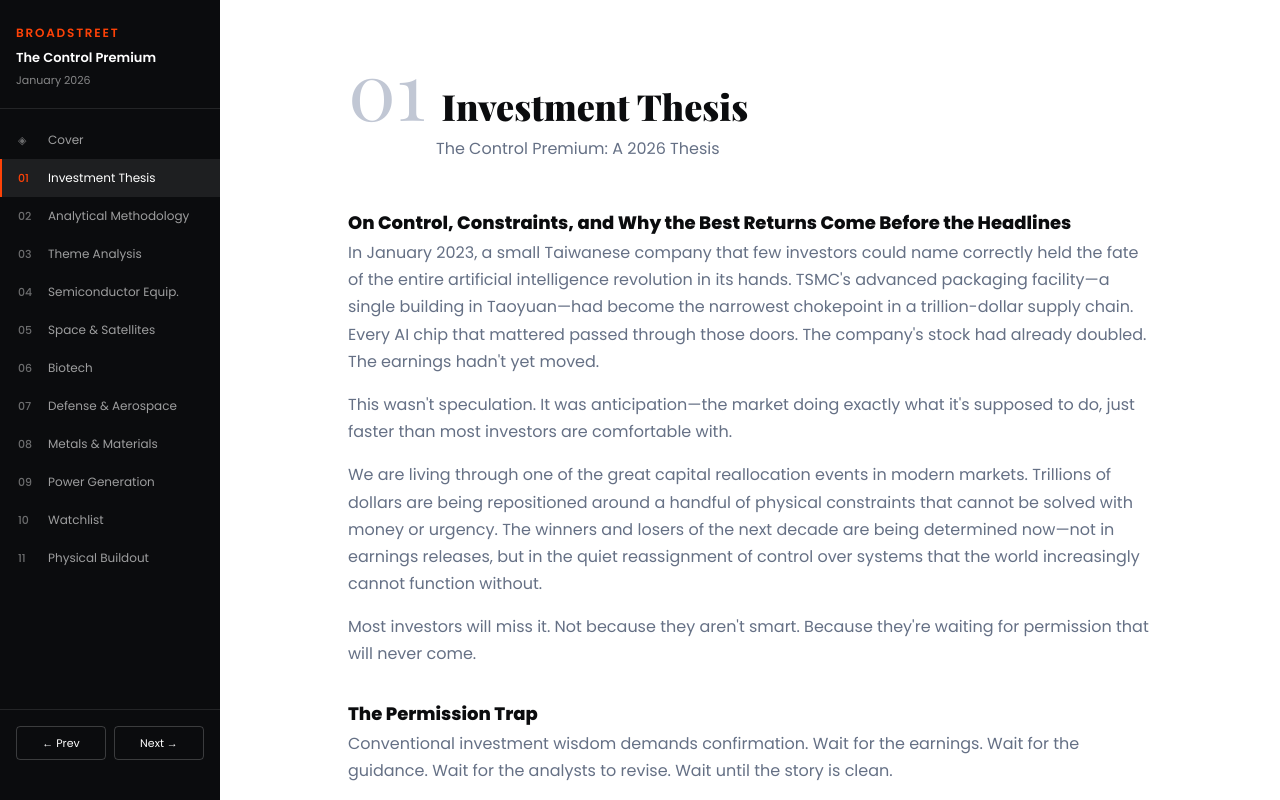
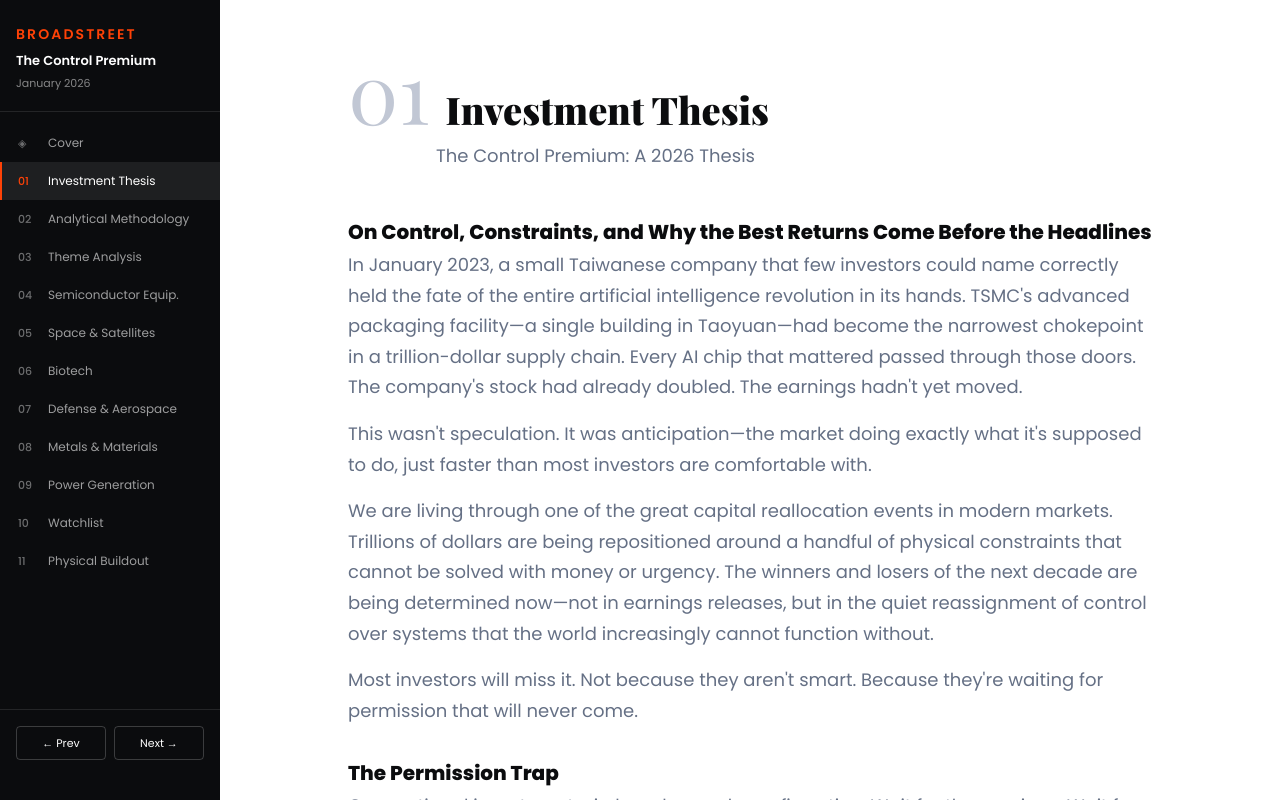
Before and after one commit to jessica-learns/2026_Investment_Outlook, a Next.js app: page / in a window 1280 px wide. Both pictures are taken after a click on the button "Next →". Shown: the top 800 px of the page. Built offline with nearby package versions, Linux system fonts and the light colour scheme.

Commit message:
Update styles and font sizes in AIMarketThemesReportV8
font size increase again 2 more pts

```diff
--- a/components/AIMarketThemesReportV8.jsx
+++ b/components/AIMarketThemesReportV8.jsx
@@ -52,16 +52,16 @@ export default function AIMarketThemesReportV8() {
   const trendLineData = [{ x: -30, y: -15 }, { x: 140, y: 70 }];
 
   const s = {
-    coverTitle: { color: p.strong, fontFamily: "'Playfair Display', serif", fontSize: '64px', fontWeight: 900, lineHeight: 1.1, marginBottom: '16px' },
-    sectionNum: { color: p.border, fontFamily: "'Playfair Display', serif", fontSize: '80px', fontWeight: 300, lineHeight: 1 },
-    sectionTitle: { color: p.strong, fontFamily: "'Playfair Display', serif", fontSize: '36px', fontWeight: 900, margin: 0 },
-    themeTitle: { color: p.strong, fontFamily: "'Playfair Display', serif", fontSize: '20px', fontWeight: 600, marginBottom: '3px' },
-    h4: { color: p.strong, fontFamily: "'Poppins', sans-serif", fontWeight: 800, fontSize: '18px', marginBottom: '3px' },
-    subhead: { color: p.strong, fontFamily: "'Poppins', sans-serif", fontWeight: 800, fontSize: '22px', marginBottom: '6px' },
-    body: { color: p.neutral, fontSize: '16px', lineHeight: 1.7 },
-    bodyLg: { color: p.neutral, fontSize: '18px', lineHeight: 1.7 },
-    label: { fontSize: '12px', fontWeight: 600, letterSpacing: '0.15em' },
-    stat: { color: p.action, fontFamily: "'Poppins', sans-serif", fontSize: '32px', fontWeight: 800 },
+    coverTitle: { color: p.strong, fontFamily: "'Playfair Display', serif", fontSize: '68px', fontWeight: 900, lineHeight: 1.1, marginBottom: '16px' },
+    sectionNum: { color: p.border, fontFamily: "'Playfair Display', serif", fontSize: '84px', fontWeight: 300, lineHeight: 1 },
+    sectionTitle: { color: p.strong, fontFamily: "'Playfair Display', serif", fontSize: '38px', fontWeight: 900, margin: 0 },
+    themeTitle: { color: p.strong, fontFamily: "'Playfair Display', serif", fontSize: '22px', fontWeight: 600, marginBottom: '3px' },
+    h4: { color: p.strong, fontFamily: "'Poppins', sans-serif", fontWeight: 800, fontSize: '20px', marginBottom: '3px' },
+    subhead: { color: p.strong, fontFamily: "'Poppins', sans-serif", fontWeight: 800, fontSize: '24px', marginBottom: '6px' },
+    body: { color: p.neutral, fontSize: '18px', lineHeight: 1.7 },
+    bodyLg: { color: p.neutral, fontSize: '20px', lineHeight: 1.7 },
+    label: { fontSize: '14px', fontWeight: 600, letterSpacing: '0.15em' },
+    stat: { color: p.action, fontFamily: "'Poppins', sans-serif", fontSize: '34px', fontWeight: 800 },
     mono: { fontFamily: "'JetBrains Mono', monospace" },
     section: { padding: '48px', maxWidth: '900px', margin: '0 auto' },
     card: { padding: '24px', marginBottom: '24px', backgroundColor: p.surface2, borderLeft: `3px solid ${p.accent}` },
@@ -73,20 +73,20 @@ export default function AIMarketThemesReportV8() {
     mb32: { marginBottom: '32px' },
     mb48: { marginBottom: '48px' },
     // Table styles (centralized)
-    tableLabel: { fontSize: '12px', fontWeight: 700, letterSpacing: '0.12em', color: p.action, textTransform: 'uppercase' },
-    tableTitle: { fontFamily: "'Playfair Display', serif", fontSize: '26px', fontWeight: 800, color: p.strong, margin: 0 },
-    tableTicker: { padding: '12px 14px', fontSize: '16px', color: p.strong, fontWeight: 900, fontFamily: "'Poppins', sans-serif" },
-    tableCompany: { padding: '12px 14px', fontSize: '15px', color: p.strong, fontWeight: 400, fontFamily: "'Poppins', sans-serif" },
-    tableNum: { padding: '12px 14px', fontSize: '15px', color: '#2D3748', textAlign: 'center', fontFamily: "'Poppins', sans-serif", fontVariantNumeric: 'tabular-nums', fontWeight: 500 },
-    tableNumActive: { padding: '12px 14px', fontSize: '15px', color: '#2D3748', textAlign: 'center', fontFamily: "'Poppins', sans-serif", fontVariantNumeric: 'tabular-nums', fontWeight: 600 },
-    tableDesc: { padding: '0 14px 14px 14px', fontSize: '14px', color: p.neutral, fontStyle: 'italic', lineHeight: 1.5, fontFamily: "'Poppins', sans-serif" },
-    tableHeader: { padding: '12px 14px', fontSize: '13px', fontWeight: 600, letterSpacing: '0.03em', fontFamily: "'Poppins', sans-serif", userSelect: 'none' },
+    tableLabel: { fontSize: '14px', fontWeight: 700, letterSpacing: '0.12em', color: p.action, textTransform: 'uppercase' },
+    tableTitle: { fontFamily: "'Playfair Display', serif", fontSize: '28px', fontWeight: 800, color: p.strong, margin: 0 },
+    tableTicker: { padding: '12px 14px', fontSize: '18px', color: p.strong, fontWeight: 900, fontFamily: "'Poppins', sans-serif" },
+    tableCompany: { padding: '12px 14px', fontSize: '17px', color: p.strong, fontWeight: 400, fontFamily: "'Poppins', sans-serif" },
+    tableNum: { padding: '12px 14px', fontSize: '17px', color: '#2D3748', textAlign: 'center', fontFamily: "'Poppins', sans-serif", fontVariantNumeric: 'tabular-nums', fontWeight: 500 },
+    tableNumActive: { padding: '12px 14px', fontSize: '17px', color: '#2D3748', textAlign: 'center', fontFamily: "'Poppins', sans-serif", fontVariantNumeric: 'tabular-nums', fontWeight: 600 },
+    tableDesc: { padding: '0 14px 14px 14px', fontSize: '16px', color: p.neutral, fontStyle: 'italic', lineHeight: 1.5, fontFamily: "'Poppins', sans-serif" },
+    tableHeader: { padding: '12px 14px', fontSize: '15px', fontWeight: 600, letterSpacing: '0.03em', fontFamily: "'Poppins', sans-serif", userSelect: 'none' },
     // Callout styles
     calloutNote: { padding: '16px 20px', backgroundColor: `${p.accent}10`, borderLeft: `3px solid ${p.accent}`, marginTop: '32px' },
     calloutHook: { padding: '12px 16px', backgroundColor: `${p.accent}08`, borderLeft: `3px solid ${p.accent}`, marginTop: '-8px' },
     // Text utilities
-    caption: { fontSize: '14px', color: p.neutral },
-    captionSm: { fontSize: '13px', color: p.neutral },
+    caption: { fontSize: '16px', color: p.neutral },
+    captionSm: { fontSize: '15px', color: p.neutral },
     strong: { color: p.strong, fontWeight: 600 },
     // Section dividers
     dividerTop: { borderTop: `2px solid ${p.border}`, paddingTop: '32px', marginTop: '48px' },
@@ -415,7 +415,7 @@ export default function AIMarketThemesReportV8() {
         <span style={s.sectionNum}>{num}</span>
         <h2 style={s.sectionTitle}>{title}</h2>
       </div>
-      {subtitle && <p style={{ color: p.neutral, fontSize: '16px', marginLeft: '88px', marginTop: 0 }}>{subtitle}</p>}
+      {subtitle && <p style={{ color: p.neutral, fontSize: '18px', marginLeft: '88px', marginTop: 0 }}>{subtitle}</p>}
     </div>
   );
 
@@ -644,8 +644,8 @@ export default function AIMarketThemesReportV8() {
         <div style={{ ...s.label, color: p.action, marginBottom: '48px' }}>BROADSTREET HIGH GROWTH SLEEVE</div>
         <div style={{ maxWidth: '700px' }}>
           <h1 style={s.coverTitle}>The Control Premium:<br />A 2026 Thesis</h1>
-          <p style={{ color: p.neutral, fontFamily: "'Poppins', sans-serif", fontSize: '24px', fontWeight: 600, lineHeight: 1.5, marginBottom: '12px' }}>Why Markets Move Before Fundamentals—and Where to Position in 2026</p>
-          <p style={{ color: p.neutral, fontSize: '17px', fontStyle: 'italic' }}>AI Chokepoints · Power Bottlenecks · Supply Chain Reshoring · Defense Modernization · Strategic Commodities</p>
+          <p style={{ color: p.neutral, fontFamily: "'Poppins', sans-serif", fontSize: '26px', fontWeight: 600, lineHeight: 1.5, marginBottom: '12px' }}>Why Markets Move Before Fundamentals—and Where to Position in 2026</p>
+          <p style={{ color: p.neutral, fontSize: '19px', fontStyle: 'italic' }}>AI Chokepoints · Power Bottlenecks · Supply Chain Reshoring · Defense Modernization · Strategic Commodities</p>
         </div>
       </div>
       <div style={{ ...s.grid4, paddingTop: '24px', borderTop: `2px solid ${p.action}` }}>
```
